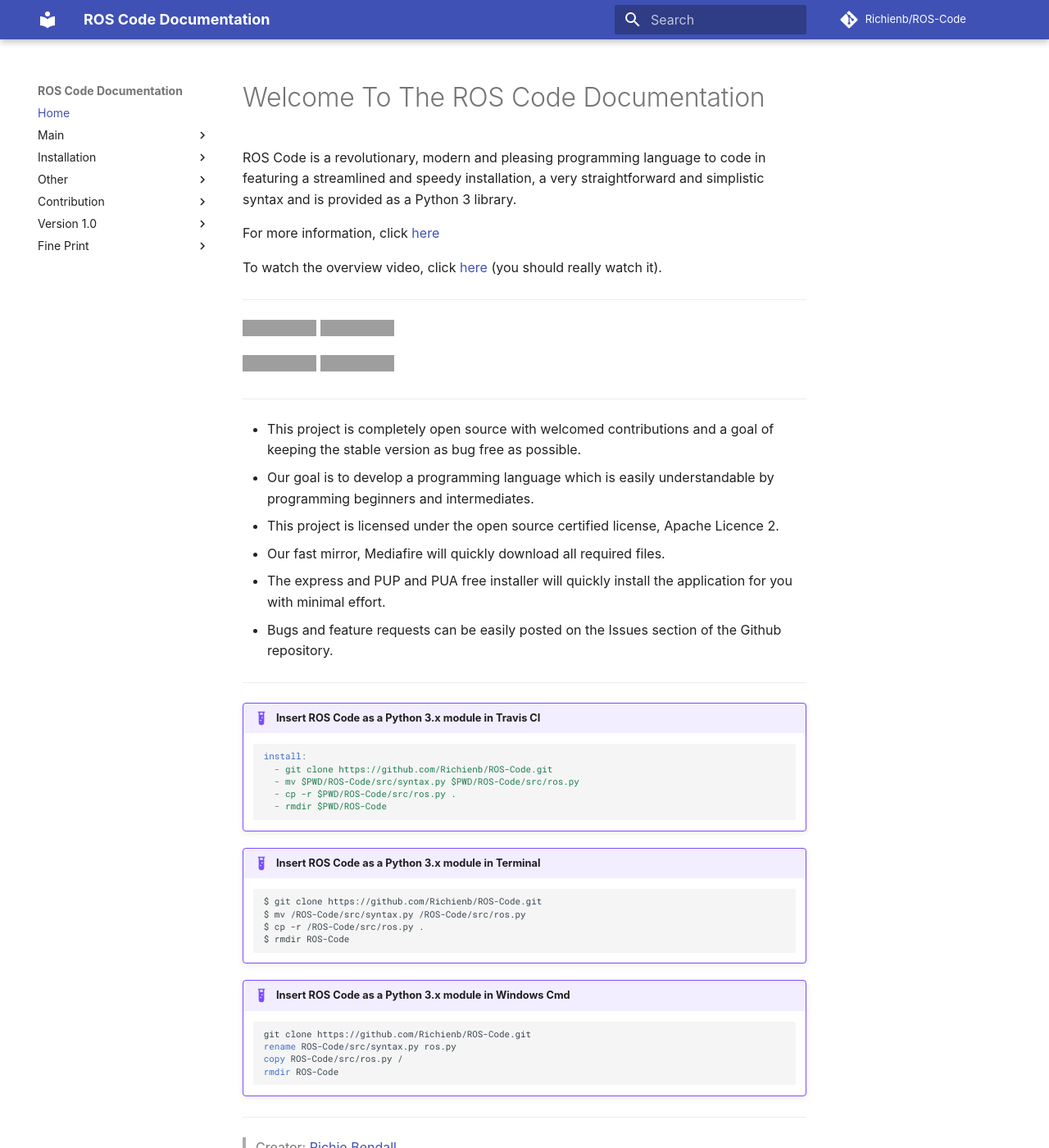
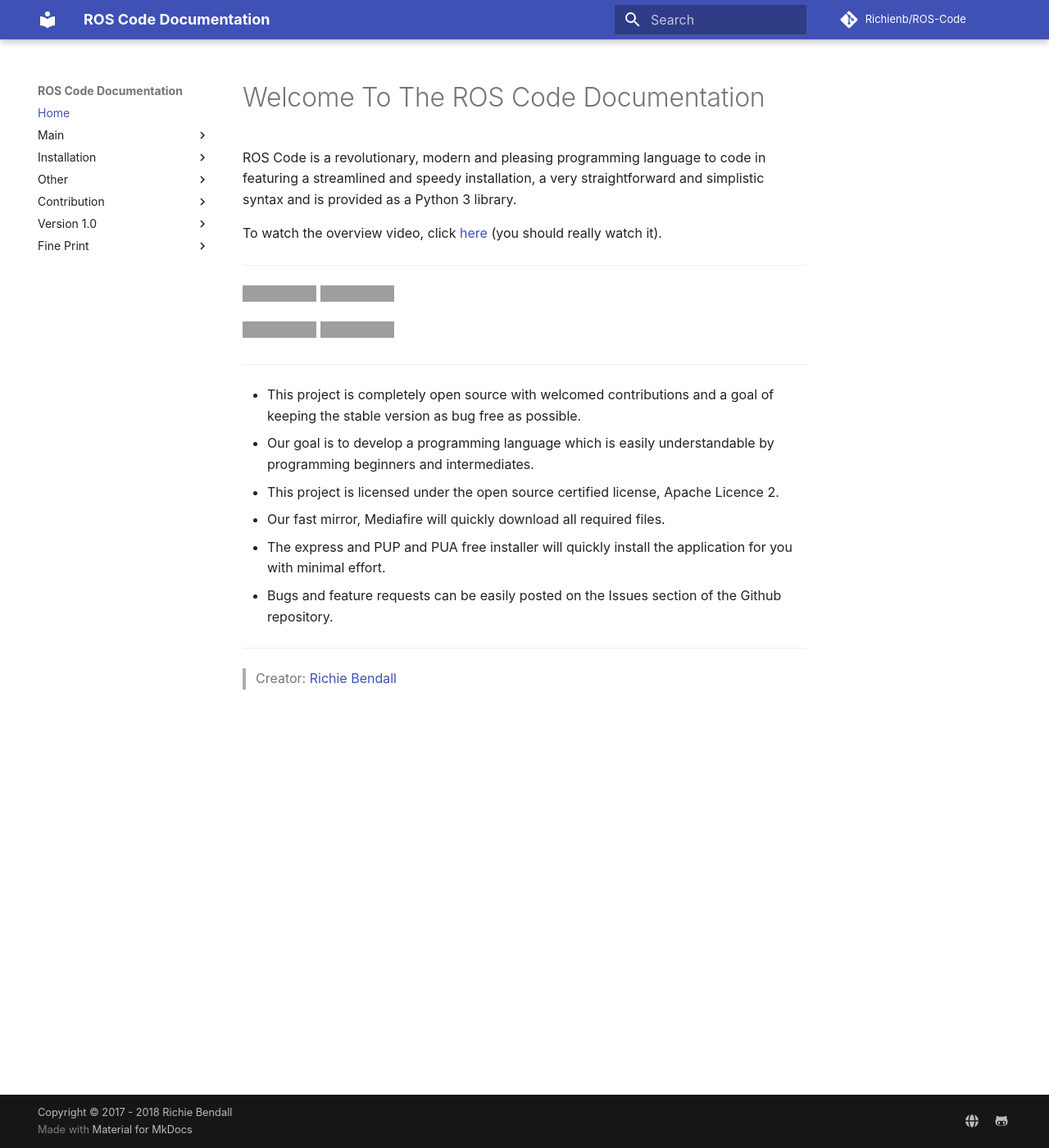
Before and after one commit to Richienb/ROS-Code, an MkDocs documentation site: the page built from docs/index.md, in a window 1280 px wide and 1400 px high. Shown: the whole window at 82% size. Built offline with MkDocs 1.6.1 and Material for MkDocs 9.7.7, drawn with Linux system fonts in a browser that asks for light colours; some web fonts are replaced; comment, search, counter and statistics services are not loaded; old or Windows-style settings are respelled for this version of MkDocs; grey boxes are pictures that could not be loaded.

Commit message:
Remove loop link

````diff
--- a/docs/index.md
+++ b/docs/index.md
@@ -1,8 +1,6 @@
 # Welcome To The ROS Code Documentation
 
 ROS Code is a revolutionary, modern and pleasing programming language to code in featuring a streamlined and speedy installation, a  very straightforward and simplistic syntax and is provided as a Python 3 library.
-
-For more information, click [here](https://www.ros-code.ga)
 
 To watch the overview video, click [here](https://www.youtube.com/watch?v=lPCTNKA8otA) (you should really watch it).
 
@@ -23,31 +21,4 @@
 
 ___
 
-!!! example "Insert ROS Code as a Python 3.x module in Travis CI"
-    ```yml
-    install:
-      - git clone https://github.com/Richienb/ROS-Code.git
-      - mv $PWD/ROS-Code/src/syntax.py $PWD/ROS-Code/src/ros.py
-      - cp -r $PWD/ROS-Code/src/ros.py .
-      - rmdir $PWD/ROS-Code
-    ```
-
-!!! example "Insert ROS Code as a Python 3.x module in Terminal"
-    ```sh
-    $ git clone https://github.com/Richienb/ROS-Code.git
-    $ mv /ROS-Code/src/syntax.py /ROS-Code/src/ros.py
-    $ cp -r /ROS-Code/src/ros.py .
-    $ rmdir ROS-Code
-    ```
-
-!!! example "Insert ROS Code as a Python 3.x module in Windows Cmd"
-    ```bat
-    git clone https://github.com/Richienb/ROS-Code.git
-    rename ROS-Code/src/syntax.py ros.py
-    copy ROS-Code/src/ros.py /
-    rmdir ROS-Code
-    ```
-
-___
-
 > Creator: [Richie Bendall](https://www.richie-bendall.ml)
````
